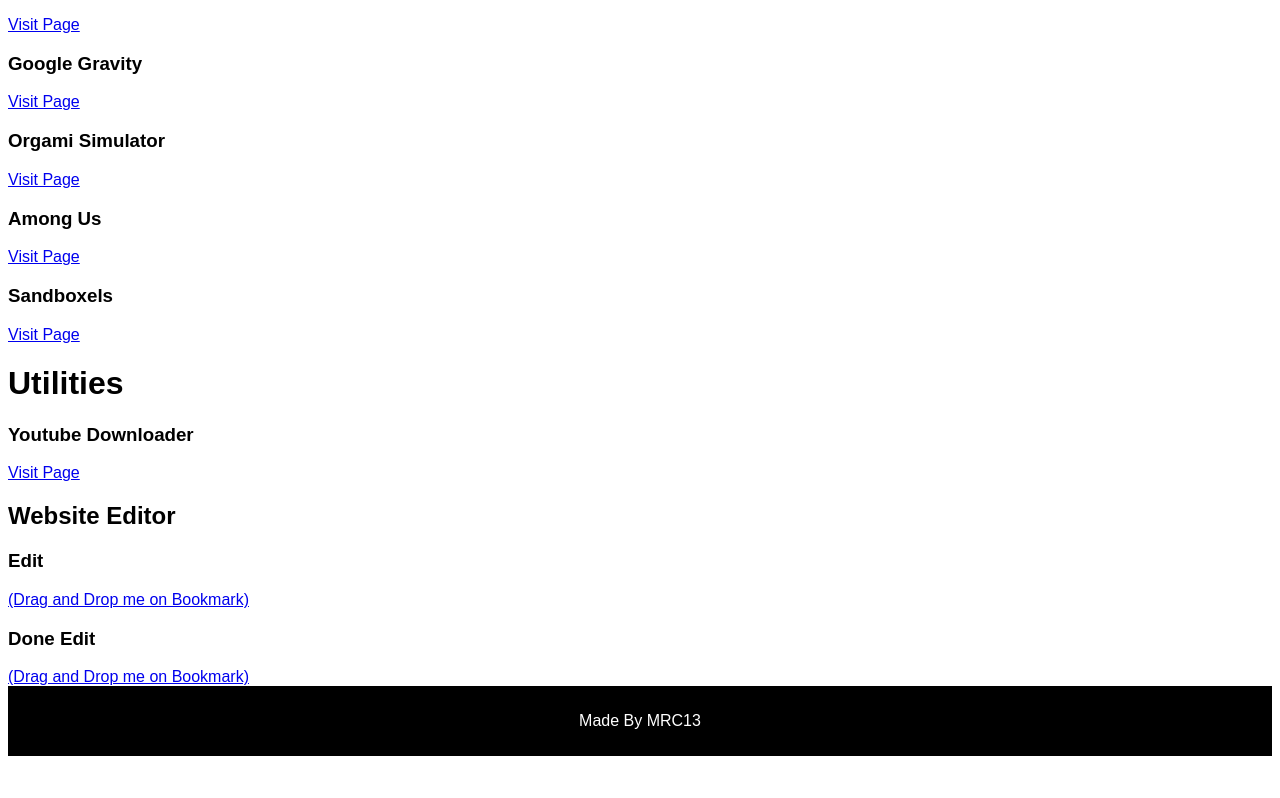
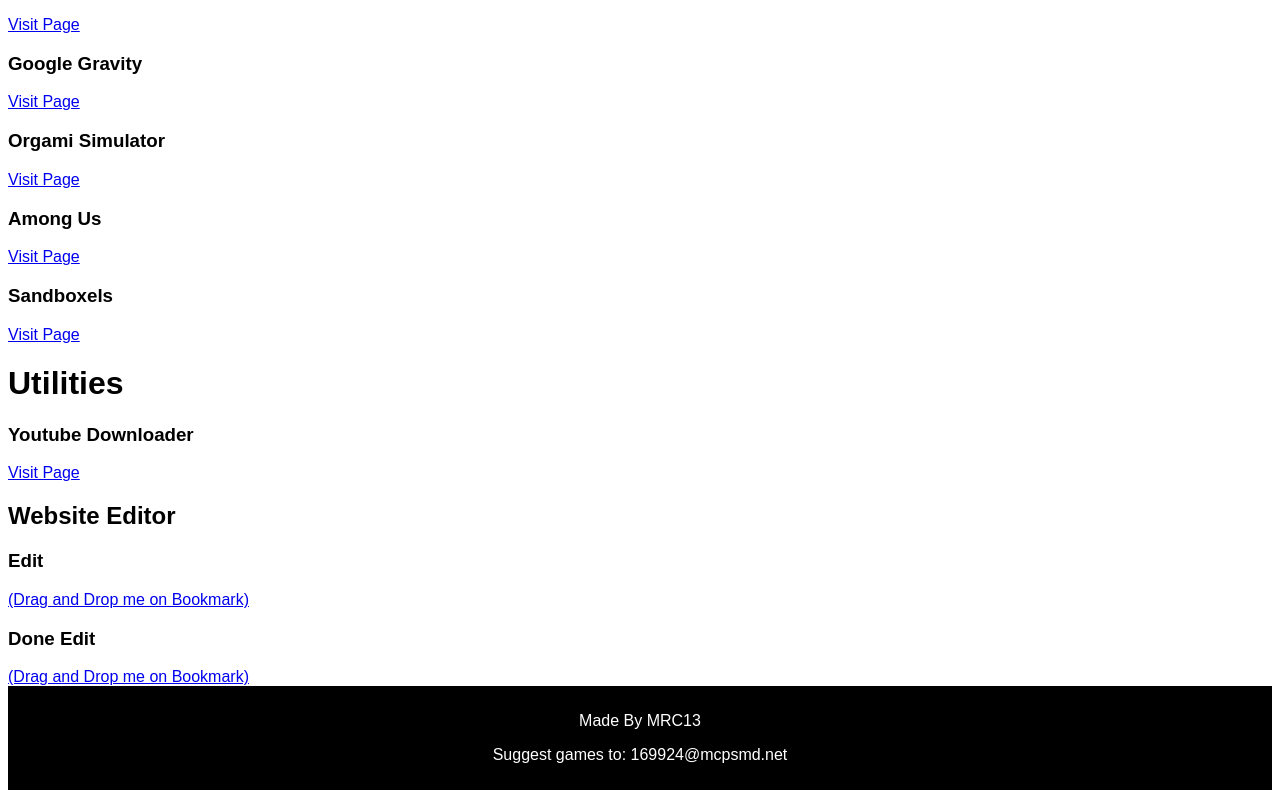
Before and after one commit to CREWPOSTERISALWAYSSUS/Game-Website, a plain HTML site: page index.html in a window 1280 px wide. Shown: the part 1074-1872 px from the top of the page. Before the commit the page ends 1838 px from the top, so only its background shows below. Drawn offline with Linux system fonts and the light colour scheme.

Commit message:
Update index.html

```diff
--- a/index.html
+++ b/index.html
@@ -111,6 +111,7 @@ footer {
 
 <footer>
   <p>Made By MRC13</p>
+  <p>Suggest games to: 169924@mcpsmd.net</p>
 </footer>
 
 </body>
```
